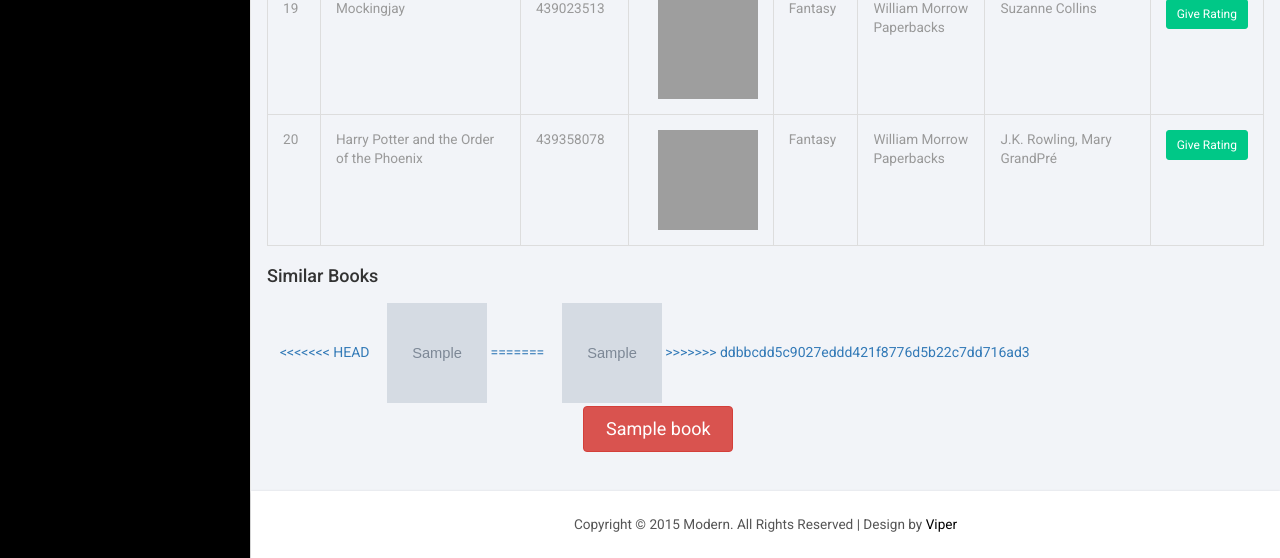
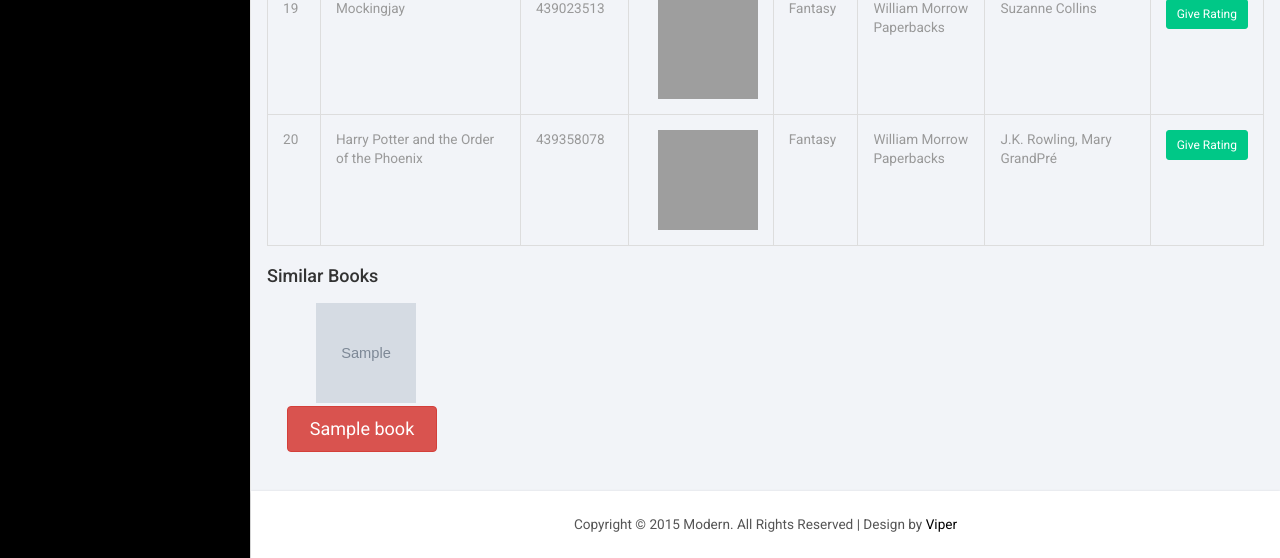
Before and after one commit to viperthapa/Libraryproject2020, a Django app: template templates/admintemplates/searchresult.html in a window 1280 px wide. Shown: the part 2546-3104 px from the top of the page. Run offline with Django 3.2, Linux system fonts and the light colour scheme; data comes from the database, SQL or seed files in the repository; tables that the repository leaves empty hold one stand-in row (values such as "Sample post"); the template is opened without the code that fills it: values that come from a table or form of the project are taken from there, most other values are stand-ins (such as "Sample title", 1, 10 or a date in 2020); grey boxes marked "Sample" are stand-in pictures; some libraries are stand-ins or nearby versions; grey boxes are pictures that could not be loaded.

Commit message:
https added in images

```diff
--- a/templates/admintemplates/searchresult.html
+++ b/templates/admintemplates/searchresult.html
@@ -76,16 +76,11 @@
 					{% for book in recommendation %}
 
 					<a href="#"  class="btn btn-outline-secondary">
-<<<<<<< HEAD
-
-						  <img src="{{ book.image }}" style="width: 100px; margin-left: 1em;height: 100px;">
-=======
-						{% if "https" in book.image %}
+						{% if book.image == 'https' %}
 							<img src="{{ book.image.url }}" style="width: 100px; margin-left: 1em;height: 100px;">
 						{% else %}
 							<img src="{{ book.image }}" style="width: 100px; margin-left: 1em;height: 100px;">
 						{% endif %}
->>>>>>> ddbbcdd5c9027eddd421f8776d5b22c7dd716ad3
 						  <br>
 
 						<button style="margin:3px 0px 0px 7px;width: 150px;" class="btn btn-lg btn-danger">{{ book.title }}</button>
```
